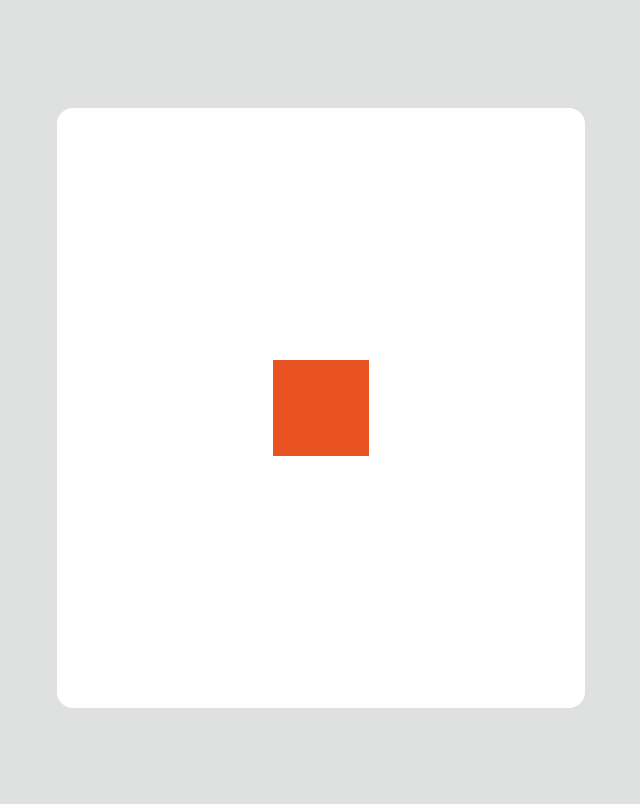
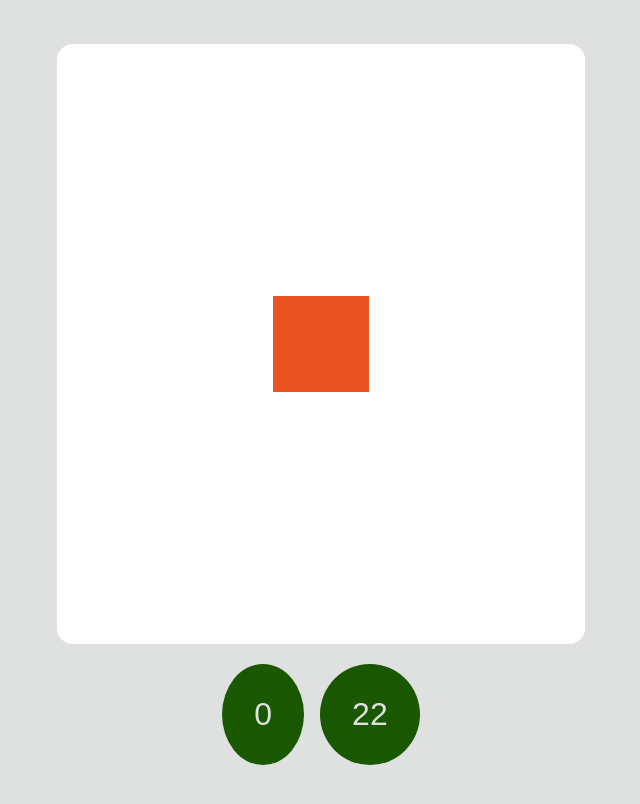
Before and after one commit to ShlokD/maze-game, a plain HTML site: page index.html in a window 1280 px wide. Shown: the whole page, without its empty margins (319-959 px from the left). Drawn offline with Linux system fonts and the light colour scheme.

Commit message:
Add board and score

```diff
--- a/css/main.css
+++ b/css/main.css
@@ -3,10 +3,29 @@ body {
   background-color: #DFE0E0;
 
   display: flex;
+  flex-direction: column;
   justify-content: center;
   align-items: center;
+  font-family: sans-serif;
 }
 
+.scores {
+  display: flex;
+  justify-content: center;
+  align-items: center;
+  font-size: 2rem;
+  margin-top: 0.75rem;
+}
+
+.scores div {
+  background-color: #1a5800;
+  color: #DFE0E0;
+
+  margin: 0.5rem;
+  padding: 2rem;
+  border-radius: 50%;
+
+}
 #board {
   background-color: #ffffff;
   border-radius: 1rem;
--- a/index.html
+++ b/index.html
@@ -13,6 +13,10 @@
   <div id="board">
     <div id="piece"></div>
   </div>
+  <div class="scores">
+    <div id="score"></div>
+    <div id="available"></div>
+  </div>
   <script src="js/app.js"></script>
 </body>
 
--- a/js/app.js
+++ b/js/app.js
@@ -22,19 +22,103 @@ class Piece {
   }
 }
 
+class Scores {
+  constructor(scoreEl, availableEl) {
+    this.scoreEl = scoreEl;
+    this.availableEl = availableEl;
+  }
+
+  setScore(score) {
+    this.scoreEl.textContent = `${score}`;
+  }
+
+  setAvailable(available) {
+    this.availableEl.textContent = `${available}`
+  }
+}
+
 class Board {
   constructor() {
     this.piece = new Piece(document.querySelector("#piece"));
+    this.scores = new Scores(
+      document.querySelector("#score"),
+      document.querySelector("#available")
+    );
+
     this.handleKeyPress = this.handleKeyPress.bind(this);
     this.start = this.start.bind(this);
+
+    this.layout = new Array(7).fill([...new Array(7)])
+    this.positionMap = {
+      37: [-1, 0], //left
+      38: [0, 1], //up
+      39: [1, 0], // right
+      40: [0, -1] // down
+    }
+    this.positionX = 3;
+    this.positionY = 3;
+    this.score = 0;
+    this.available = 0;
+    this.seen = {};
+  }
+
+
+
+  generate() {
+    this.layout.forEach(row => {
+     for(let i = 0; i < row.length; ++i) {
+       row[i] = Math.round(Math.random())
+       if(row[i] === 1) this.available++;
+     }
+    })
+
+    this.layout[3][3] = 1;
+    this.seen[`33`] = true;
+
+    this.scores.setScore(this.score);
+    this.scores.setAvailable(this.available);
+  }
+
+  setPosition(direction) {
+    if(!this.positionMap[direction]) return false;
+
+    const [x, y] = this.positionMap[direction];
+    if(this.positionX + x < 0 || this.positionX + x > 6) return false;
+    if(this.positionY + y < 0 || this.positionY + y > 6) return false;
+
+    const newX = this.positionX + x;
+    const newY = this.positionY + y;
+    const posAvailable = !!this.layout[newX][newY];
+
+    if(posAvailable) {
+      this.positionX = newX;
+      this.positionY = newY
+    }
+    return posAvailable;
+  }
+
+  calculateScore() {
+    if(!this.seen[`${this.positionX}${this.positionY}`]) {
+      this.seen[`${this.positionX}${this.positionY}`] = true;
+      this.score++;
+      this.scores.setScore(this.score);
+    }
   }
 
   handleKeyPress(ev) {
     ev.preventDefault();
-    this.piece.move(ev.keyCode);
+    const { keyCode } = ev;
+
+    const isPositionSet = this.setPosition(keyCode);
+    console.log({ x: this.positionX, y: this.positionY, score: this.score, available: this.available})
+    if(isPositionSet) {
+      this.calculateScore();
+      this.piece.move(keyCode);
+    }
   }
 
   start() {
+    this.generate();
     document.addEventListener('keydown', this.handleKeyPress);
   }
 }
```
